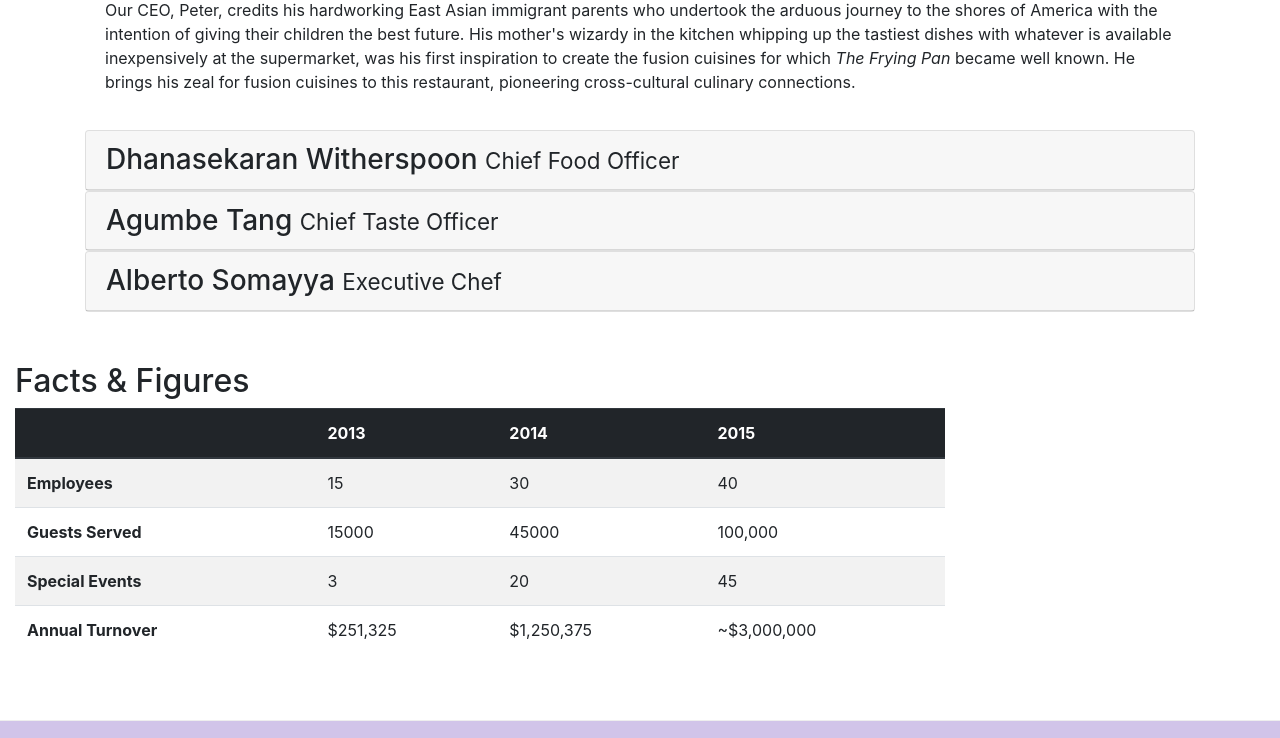
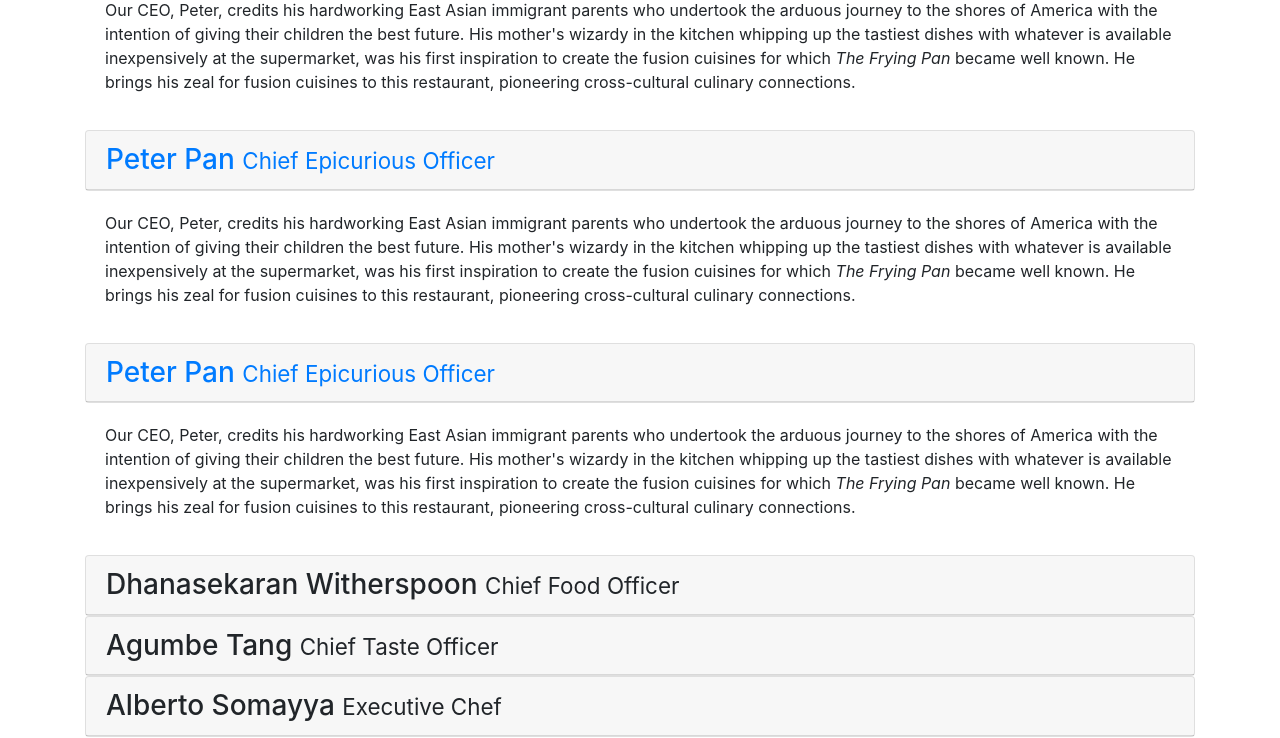
Before and after one commit to emreavcia/bootstrap-4-coursera-assignment, a website: page aboutus.html in a window 1280 px wide. Shown: the part 1000-1738 px from the top of the page. Drawn offline with nearby package versions, Linux system fonts and the light colour scheme.

Commit message:
accordion content is added

```diff
--- a/aboutus.html
+++ b/aboutus.html
@@ -127,6 +127,32 @@
                             <p class="d-none d-sm-block">Our CEO, Peter, credits his hardworking East Asian immigrant parents who undertook the arduous journey to the shores of America with the intention of giving their children the best future. His mother's wizardy in the kitchen whipping up the tastiest dishes with whatever is available inexpensively at the supermarket, was his first inspiration to create the fusion cuisines for which <em>The Frying Pan</em> became well known. He brings his zeal for fusion cuisines to this restaurant, pioneering cross-cultural culinary connections.</p>
                         </div>
                     </div>
+                    <div class="card">
+                        <div class="card-header" role="tab" id="peterhead">
+                            <h3 class="mb-0">
+                                <a href="" data-toggle="collapse" data-target="#peter">
+                                Peter Pan <small>Chief Epicurious Officer</small></h3>
+                                </a>
+                        </div>
+                    </div>
+                    <div role="tabpanel" class="collapse show" id="peter" data-parent="accordion">
+                        <div class="card-body">
+                            <p class="d-none d-sm-block">Our CEO, Peter, credits his hardworking East Asian immigrant parents who undertook the arduous journey to the shores of America with the intention of giving their children the best future. His mother's wizardy in the kitchen whipping up the tastiest dishes with whatever is available inexpensively at the supermarket, was his first inspiration to create the fusion cuisines for which <em>The Frying Pan</em> became well known. He brings his zeal for fusion cuisines to this restaurant, pioneering cross-cultural culinary connections.</p>
+                        </div>
+                    </div>
+                    <div class="card">
+                        <div class="card-header" role="tab" id="peterhead">
+                            <h3 class="mb-0">
+                                <a href="" data-toggle="collapse" data-target="#peter">
+                                Peter Pan <small>Chief Epicurious Officer</small></h3>
+                                </a>
+                        </div>
+                    </div>
+                    <div role="tabpanel" class="collapse show" id="peter" data-parent="accordion">
+                        <div class="card-body">
+                            <p class="d-none d-sm-block">Our CEO, Peter, credits his hardworking East Asian immigrant parents who undertook the arduous journey to the shores of America with the intention of giving their children the best future. His mother's wizardy in the kitchen whipping up the tastiest dishes with whatever is available inexpensively at the supermarket, was his first inspiration to create the fusion cuisines for which <em>The Frying Pan</em> became well known. He brings his zeal for fusion cuisines to this restaurant, pioneering cross-cultural culinary connections.</p>
+                        </div>
+                    </div>
 
                     <div class="card">
                         <div class="card-header" role="tab" id="dannyhead">
@@ -138,7 +164,7 @@
                     </div>
                     <div class="collapse" id="danny" data-parent="#accordion">
                         <div class="card-body">
-                            <p class="d-none d-sm-block">. . .</em></p>
+                            <p class="d-none d-sm-block">Our CFO, Danny, as he is affectionately referred to by his colleagues, comes from a long established family tradition in farming and produce. His experiences growing up on a farm in the Australian outback gave him great appreciation for varieties of food sources. As he puts it in his own words, <em>Everything that runs, wins, and everything that stays, pays!</em></p>
                         </div>
                     </div>
                 </div>
@@ -152,7 +178,7 @@
                     </div>
                     <div class="collapse" id="agumbe" data-parent="#accordion">
                         <div class="card-body">
-                            <p class="d-none d-sm-block">. . .</p>
+                            <p class="d-none d-sm-block">Blessed with the most discerning gustatory sense, Agumbe, our CTO, personally ensures that every dish that we serve meets his exacting tastes. Our chefs dread the tongue lashing that ensues if their dish does not meet his exacting standards. He lives by his motto, <em>You click only if you survive my lick.</em></p>
                         </div>
                     </div>
                 </div>
@@ -166,11 +192,10 @@
                     </div>
                     <div class="collapse" id="alberto" data-parent="#accordion">
                         <div class="card-body">
-                            <p class="d-none d-sm-block">. . .</em></p>
+                            <p class="d-none d-sm-block">Award winning three-star Michelin chef with wide International experience having worked closely with whos-who in the culinary world, he specializes in creating mouthwatering Indo-Italian fusion experiences. He says, <em>Put together the cuisines from the two craziest cultures, and you get a winning hit! Amma Mia!</em></p>
                         </div>
                     </div>
                 </div>
-
                 </div>
 
             </div>
```
